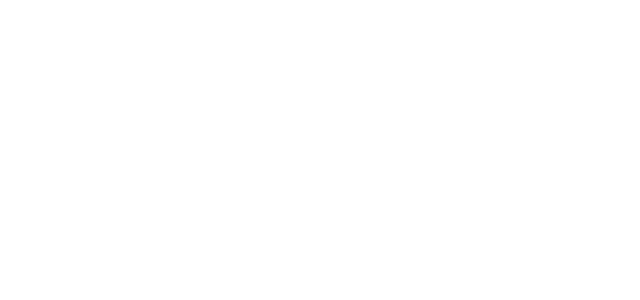
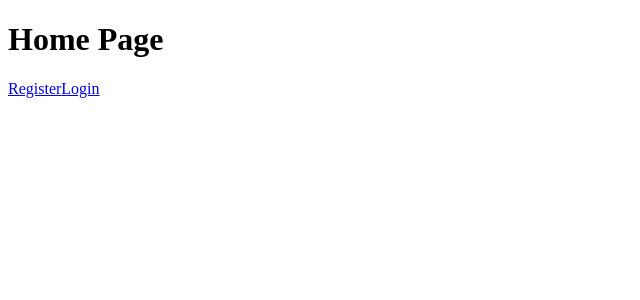
Before and after one commit to AbdelrahmanElsaeid/Django-React-Ecommerce, a React (Vite) app in the folder frontend/: page / in a window 1280 px wide. Before the commit this address had no page. Shown: the top 300 px of the page, without its empty margins (0-640 px from the left). Built offline with nearby package versions, Linux system fonts and the light colour scheme; what simple-zustand-devtools would draw is missing.

Commit message:
add logout

```diff
--- a/frontend/src/App.jsx
+++ b/frontend/src/App.jsx
@@ -3,6 +3,8 @@
 import './App.css'
 import Login from './views/auth/Login'
 import Register from './views/auth/Register'
+import Dashboard from './views/auth/Dashboard'
+import Logout from './views/auth/Logout'
 
 function App() {
   const [count, setCount] = useState(0)
@@ -12,6 +14,10 @@
     <Routes>
       <Route path='/login' element={<Login />} />
       <Route path='/register' element={<Register />} />
+      <Route path='/logout' element={<Logout />} />
+
+
+      <Route path='/' element={<Dashboard />} />
     </Routes>
     </BrowserRouter>
 
--- a/frontend/src/utils/auth.js
+++ b/frontend/src/utils/auth.js
@@ -7,7 +7,7 @@
 
 export const login = async (email, password) => {
     try {
-        const { data, status } = await axios.post("user/token/", {
+        const { data, status } = await axios.post("http://127.0.0.1:8000/api/v1/user/token/", {
             email,
             password
         })
@@ -26,7 +26,7 @@
 
 export const register = async (full_name, email, phone, password, password2) => {
     try {
-        const { data } = await axios.post('user/register/', {
+        const { data } = await axios.post('http://127.0.0.1:8000/api/v1/user/register/', {
             full_name,
             email,
             phone,
--- /dev/null
+++ b/frontend/src/views/auth/Dashboard.jsx
@@ -0,0 +1,29 @@
+import React from 'react'
+import { useAuthStore } from '../../store/auth'
+import { Link } from 'react-router-dom'
+
+function Dashboard ()  {
+    const [isLoggedIn, setIsLoggedIn] = useAuthStore( (state) => [
+        state.isLoggedIn,
+        state.user
+    ])
+  return (
+    <>
+        {isLoggedIn()
+            ? <div>
+                <h1>Dashboard</h1>
+                <Link to={`/logout`}>Logout</Link>
+            </div>
+            : <div>
+                <h1>Home Page</h1>
+                <Link to={'/register'}>Register</Link>
+                <Link to={'/login'}>Login</Link>
+             </div>
+
+        }
+
+    </>
+  )
+}
+
+export default Dashboard
--- /dev/null
+++ b/frontend/src/views/auth/Logout.jsx
@@ -0,0 +1,18 @@
+import React, { useEffect } from 'react'
+import { logout } from '../../utils/auth'
+import { Link } from 'react-router-dom'
+function Logout () {
+    useEffect( () => {
+        logout()
+    }, [])
+  return (
+    <>
+        <div>
+            <h1>Logout</h1>
+            <Link to={'/register'}>Register</Link>
+            <Link to={'/login'}>Login</Link>
+        </div>
+    </>
+  )
+}
+export default Logout
```
Also changed, not shown: 1 other file (tests, documents, lock files or other folders).
